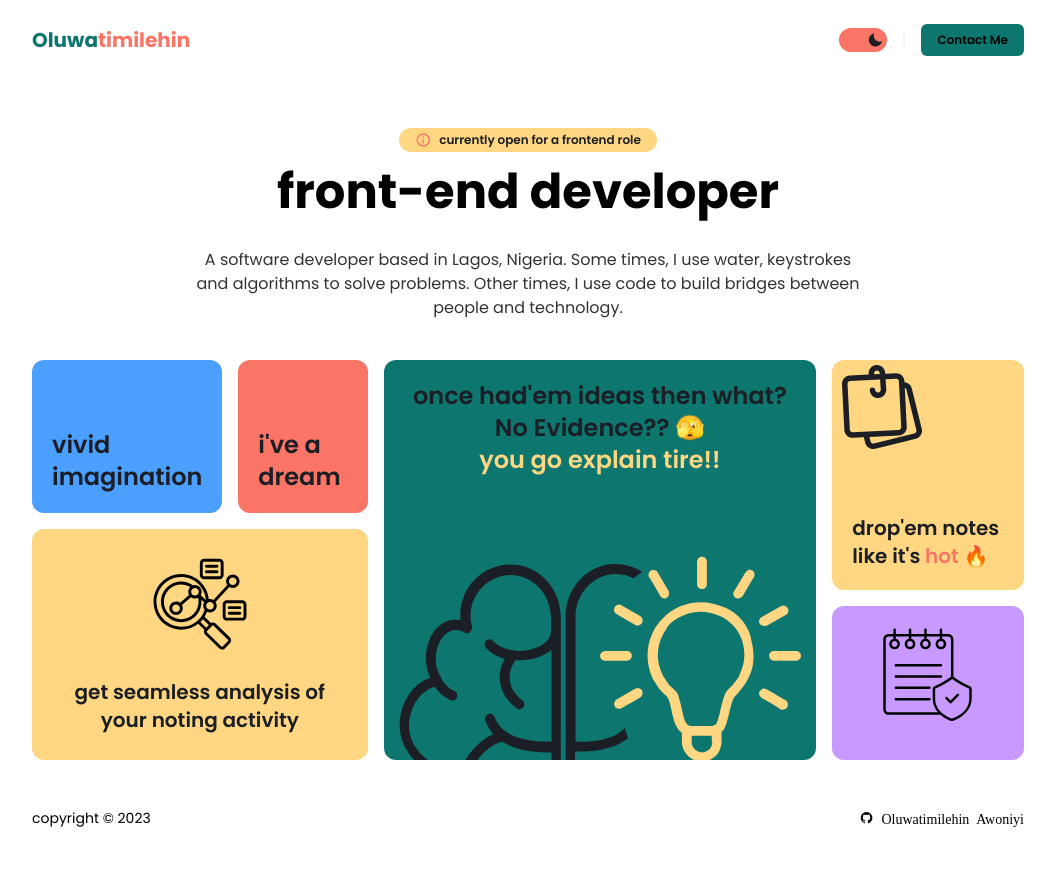
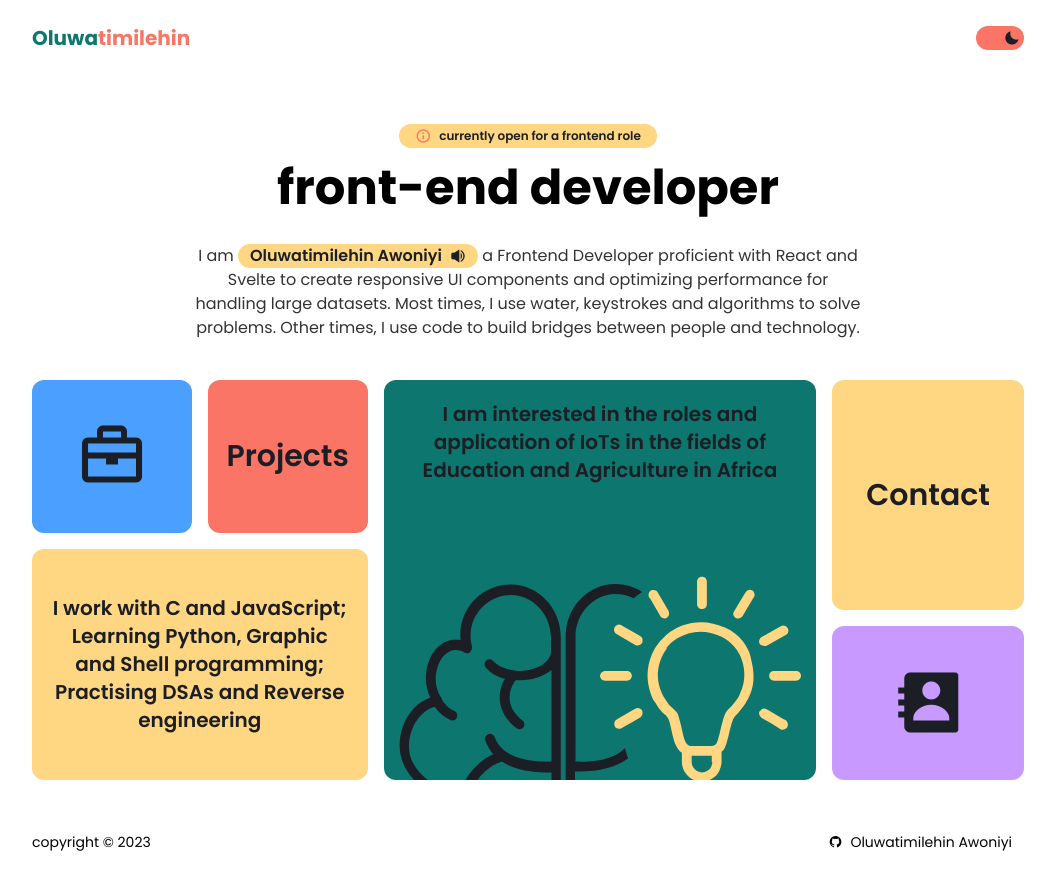
Before and after one commit to Jon-tim/v1, a React (Vite) app: page / in a window 1280 px wide. Shown: the whole page, without its empty margins (112-1167 px from the left). Before the commit the page ends 844 px from the top, so only its background shows below. Built offline with nearby package versions, Linux system fonts and the light colour scheme.

Commit message:
refactor web page

```diff
--- a/src/components/home/Footer.tsx
+++ b/src/components/home/Footer.tsx
@@ -4,15 +4,14 @@ export default function Footer() {
 		<footer className="pt-2">
 			<section className="flex justify-between items-center">
 				<p className="text-sm">copyright &copy; {date.getFullYear()}</p>
-				<p className="text-sm">
+				<p className="text-sm bg-white/30 backdrop-blur-xl px-3 py-1 rounded-full foot-hub">
 					<a
 						href="https://github.com/Jon-tim"
-						className=""
+						className=" flex items-center capitalize gap-2"
 						target="_blank"
 					>
-						<i className="bx bxl-github flex items-center capitalize gap-2">
-							oluwatimilehin awoniyi
-						</i>
+						<i className="bx bxl-github"></i>
+						oluwatimilehin awoniyi
 					</a>
 				</p>
 			</section>
--- a/src/components/home/Hero-Grid.tsx
+++ b/src/components/home/Hero-Grid.tsx
@@ -1,45 +1,36 @@
-import analyse from "../../assets/noun-analysis-4427404.svg";
 import idea from "../../assets/noun-brain-idea-3749747.svg";
 
 export default function HeroGrid() {
 	return (
 		<>
 			<section className="parent-box flex flex-col items-center md:flex-row gap-4">
-				<div className="md:w-[35%] h-[400px] w-full child-box box box-1 flex flex-col gap-4">
-					<div className="flex items-center  h-[40%] gap-4">
-						<div className="box p-5 bg-paleBlue h-full flex-1 flex items-end justify-center">
-							<p className="text-dark font-semibold text-2xl">
-								vivid imagination
+				<div className="md:w-[35%] h-[400px] w-full child-box box box-1 flex flex-col gap-4 ">
+					<div className="flex items-center group h-[40%] gap-4 overflow-hidden">
+						<div className="box p- bg-paleBlue h-full w-1/2 flex-1 flex items-center justify-center  overflow-hidden relative">
+							<i className="bx bx-briefcase text-7xl text-dark group-hover:-translate-y-[150%] transition-all duration-700 delay-200"></i>
+							<p className="absolute transition-all duration-700 translate-y-[300%]  group-hover:-translate-y-[0%] text-dark font-semibold text-3xl capitalize">
+								projects
 							</p>
 						</div>
-						<div className="box p-5 h-full bg-paleRed flex-1 flex items-end justify-center">
-							<p className="text-dark font-semibold text-2xl">
-								i've a dream
+						<div className="box p- h-full bg-paleRed flex-1 flex w-1/2 items-center justify-center  overflow-hidden relative">
+							<i className="bx bx-briefcase text-7xl text-dark transition-all duration-700 -translate-y-[300%]  group-hover:translate-y-[0%]"></i>
+							<p className="absolute group-hover:translate-y-[300%] transition-all duration-700 delay-300  text-dark font-semibold text-3xl capitalize">
+								projects
 							</p>
 						</div>
 					</div>
-					<div className="box analyse bg-paleBrown h-[60%] flex  items-center flex-col justify-center p-5">
-						<div className="w-1/3">
-							<img
-								src={analyse}
-								alt=""
-								className="w-full"
-							/>
-						</div>
+					<div className="relative box analyse bg-paleBrown h-[60%] flex  items-center flex-col justify-center p-5">
 						<p className="text-dark text-center font-semibold text-xl">
-							get seamless analysis of your noting activity
+							I work with C and JavaScript; Learning Python,
+							Graphic and Shell programming; Practising DSAs and Reverse engineering
 						</p>
 					</div>
 				</div>
 				<div className="md:w-[45%] child-box h-[400px] w-full box box-2 bg-paleGreen p-5 relative overflow-hidden">
 					<div className=" h-full w-full text-center flex flex-col gap-3 text-dark">
-						<p className="text-2xl font-semibold">
-							once had'em ideas then what? <br />
-							No Evidence?? 🫣
-							<span className="font-semibold block text-paleBrown">
-								{" "}
-								you go explain tire!!
-							</span>
+						<p className="text-xl font-semibold">
+							I am interested in the roles and application of IoTs
+							in the fields of Education and Agriculture in Africa
 						</p>
 					</div>
 					<div className="w-[500px] absolute -bottom-[320px] left-1/2 translate-x-[-50%]">
@@ -51,13 +42,14 @@ export default function HeroGrid() {
 					</div>
 				</div>
 				<div className="md:w-[20%] h-[200px] child-box box box-3 w-full flex gap-4 items-center md:h-[400px] md:flex-col text-dark">
-					<div className="box-one flex items-end justify-center text-left p-5 h-full w-full box bg-paleBrown md:h-[60%]">
-						<p className="text-dark font-semibold text-xl">
-							drop'em notes like it's
-							<span className="text-paleRed"> hot 🔥</span>
+					<div className="box-one flex items-center justify-center text-left p-5 h-full w-full box bg-paleBrown md:h-[60%]">
+						<p className="text-dark font-semibold text-3xl capitalize">
+							contact
 						</p>
 					</div>
-					<div className="box p-5 h-full w-full flex items-end bg-palePurple md:h-[40%] secure"></div>
+					<div className="box p-5 h-full w-full flex items-center justify-center bg-palePurple md:h-[40%] secure">
+						<i className="bx bxs-contact text-7xl text-dark"></i>
+					</div>
 				</div>
 			</section>
 		</>
--- a/src/components/home/Hero.tsx
+++ b/src/components/home/Hero.tsx
@@ -16,11 +16,20 @@ export default function Hero() {
 						front-end
 						<br className="min-[490px]:hidden" /> developer
 					</h1>
-					<p className="opacity-80">
-						A software developer based in Lagos, Nigeria. Some
-						times, I use water, keystrokes and algorithms to solve
-						problems. Other times, I use code to build bridges
-						between people and technology.
+					<p>
+						<span className="opacity-80">I am</span>{" "}
+						<span className="bg-paleBrown px-3 rounded-full font-semibold inline-flex items-center gap-2 w-max cursor-pointer text-dark opacity-100 capitalize">
+							oluwatimilehin awoniyi
+							<i className="bx bxs-volume-full"></i>
+						</span>{" "}
+						<span className="opacity-80">
+							a Frontend Developer proficient with React
+							and Svelte to create responsive UI components and
+							optimizing performance for handling large datasets.
+							Most times, I use water, keystrokes and algorithms
+							to solve problems. Other times, I use code to build
+							bridges between people and technology.
+						</span>
 					</p>
 				</div>
 			</div>
--- a/src/components/home/Nav.tsx
+++ b/src/components/home/Nav.tsx
@@ -5,17 +5,13 @@ export default function Nav() {
 	return (
 		<nav className="flex items-center justify-between py-2">
 			<Logo />
-			{/* <div className="flex items-center gap-4"> */}
-			{/* </div> */}
 			<div className="flex items-center gap-4">
-				<div className="hidden min-[400px]:flex items-center gap-4">
+				<div className="hidde min-[400px]:flex items-center gap-4">
 					<Toggler />
-					<hr className="border opacity-50 h-4" />
 				</div>
-				<button className="capitalize bg-paleGreen px-4 py-2 rounded-md  hover:bg-paleRed transition-all duration-200 ease-linear font-semibold text-xs">
+				{/* <button className="capitalize bg-paleGreen px-4 py-2 rounded-md  hover:bg-paleRed transition-all duration-200 ease-linear font-semibold text-xs">
 					contact me
-				</button>
-				<i className="bx bx-menu text-2xl min-[400px]:hidden transition-all ease-linear duration-200"></i>
+				</button> */}
 			</div>
 		</nav>
 	);
--- a/src/index.css
+++ b/src/index.css
@@ -20,10 +20,17 @@
 }
 
 .dark {
-	@apply bg-dark text-zinc-50 ;
+	@apply bg-dark text-zinc-50;
 }
 
 .light {
+	@apply text-dark bg-zinc-50;
+}
+
+.light .foot-hub {
+	@apply bg-dark text-zinc-50;
+}
+.dark .foot-hub {
 	@apply text-dark bg-zinc-50;
 }
 
@@ -58,17 +65,3 @@
 .child-box {
 	height: 100%;
 } */
-
-.box-one {
-	background-image: url("/src/assets/spinner.svg");
-	background-repeat: no-repeat;
-	background-position: top 5px left 10px;
-	background-size: 80px;
-}
-
-.secure {
-	background-image: url("/src/assets/noun-secure-2634890.svg");
-	background-repeat: no-repeat;
-	background-position: 50% 70%;
-	background-size: 55%;
-}
--- a/src/main.tsx
+++ b/src/main.tsx
@@ -5,10 +5,7 @@ import "./index.css";
 import { createBrowserRouter, RouterProvider } from "react-router-dom";
 import Home from "./pages/Home.tsx";
 import ErrorPage from "./pages/Error.tsx";
-import Dashboard from "./pages/dashboard/Dashboard.tsx";
-import Notes from "./pages/dashboard/Notes.tsx";
-import Favourite from "./pages/dashboard/Favourite.tsx";
-import Analytics from "./pages/dashboard/Analytics.tsx";
+import Work from "./pages/Work.tsx";
 
 const router = createBrowserRouter([
 	{
@@ -17,22 +14,9 @@ const router = createBrowserRouter([
 		errorElement: <ErrorPage />,
 	},
 	{
-		path: "/dashboard",
-		element: <Dashboard />,
-		children: [
-			{
-				path: "/dashboard/notes",
-				element: <Notes />,
-			},
-			{
-				path: "/dashboard/favourites",
-				element: <Favourite />,
-			},
-			{
-				path: "/dashboard/analytics",
-				element: <Analytics />,
-			},
-		],
+		path: "/works",
+		element: <Work/>,
+		errorElement: <ErrorPage />,
 	},
 ]);
 
--- /dev/null
+++ b/src/pages/Work.tsx
@@ -0,0 +1,6 @@
+
+export default function Work() {
+  return (
+	<div>Work</div>
+  )
+}
--- a/src/pages/dashboard/Analytics.tsx
+++ /dev/null
@@ -1,6 +0,0 @@
-
-export default function Analytics() {
-  return (
-	<div>Analytics</div>
-  )
-}
--- a/src/pages/dashboard/Dashboard.tsx
+++ /dev/null
@@ -1,14 +0,0 @@
-import { Outlet } from "react-router-dom";
-
-function Dashboard() {
-	return (
-		<>
-			<nav>navigation</nav>
-			<main>
-				<Outlet />
-			</main>
-		</>
-	);
-}
-
-export default Dashboard;
--- a/src/pages/dashboard/Favourite.tsx
+++ /dev/null
@@ -1,6 +0,0 @@
-
-export default function Favourite() {
-  return (
-	<div>Favourite</div>
-  )
-}
--- a/src/pages/dashboard/Notes.tsx
+++ /dev/null
@@ -1,6 +0,0 @@
-
-export default function Notes() {
-  return (
-	<div>Notes</div>
-  )
-}
```
